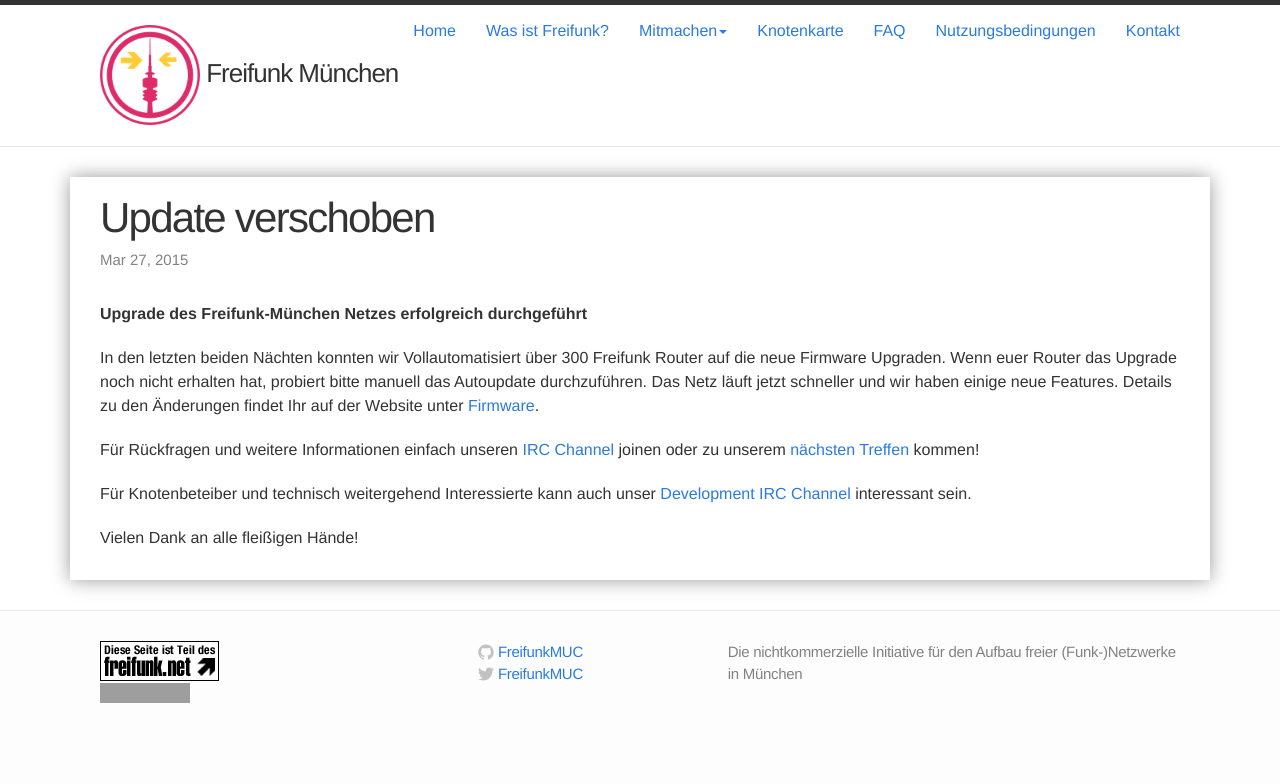
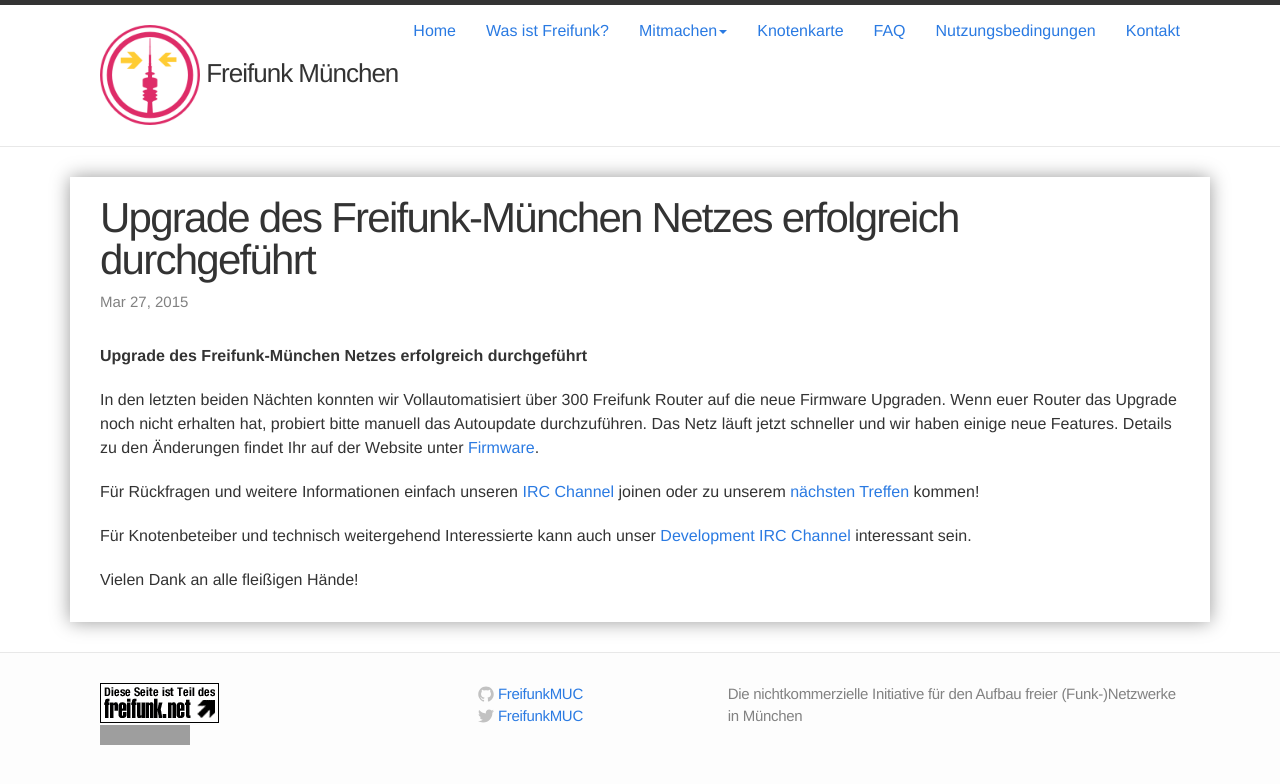
Before and after one commit to freifunkMUC/freifunkmuc.github.io, a Jekyll site: the page built from _posts/2015-03-27-netzupgrade-v2015.2-erfolgreich.markdown, in a window 1280 px wide. Shown: the top 784 px of the page. Built offline with Jekyll 4.4.1, drawn with Linux system fonts in a browser that asks for light colours; nearby versions of some CDN libraries; a style sheet for code colours, icons or effects is not loaded; grey boxes are pictures that could not be loaded.

Commit message:
Update 2015-03-27-netzupgrade-v2015.2-erfolgreich.markdown
fixed title

```diff
--- a/_posts/2015-03-27-netzupgrade-v2015.2-erfolgreich.markdown
+++ b/_posts/2015-03-27-netzupgrade-v2015.2-erfolgreich.markdown
@@ -1,6 +1,6 @@
 ---
 layout: post
-title:  "Update verschoben"
+title:  "Upgrade des Freifunk-München Netzes erfolgreich durchgeführt"
 date:   2015-03-27 10:05:00
 categories: testbetrieb freifunkmuc
 ---
```
